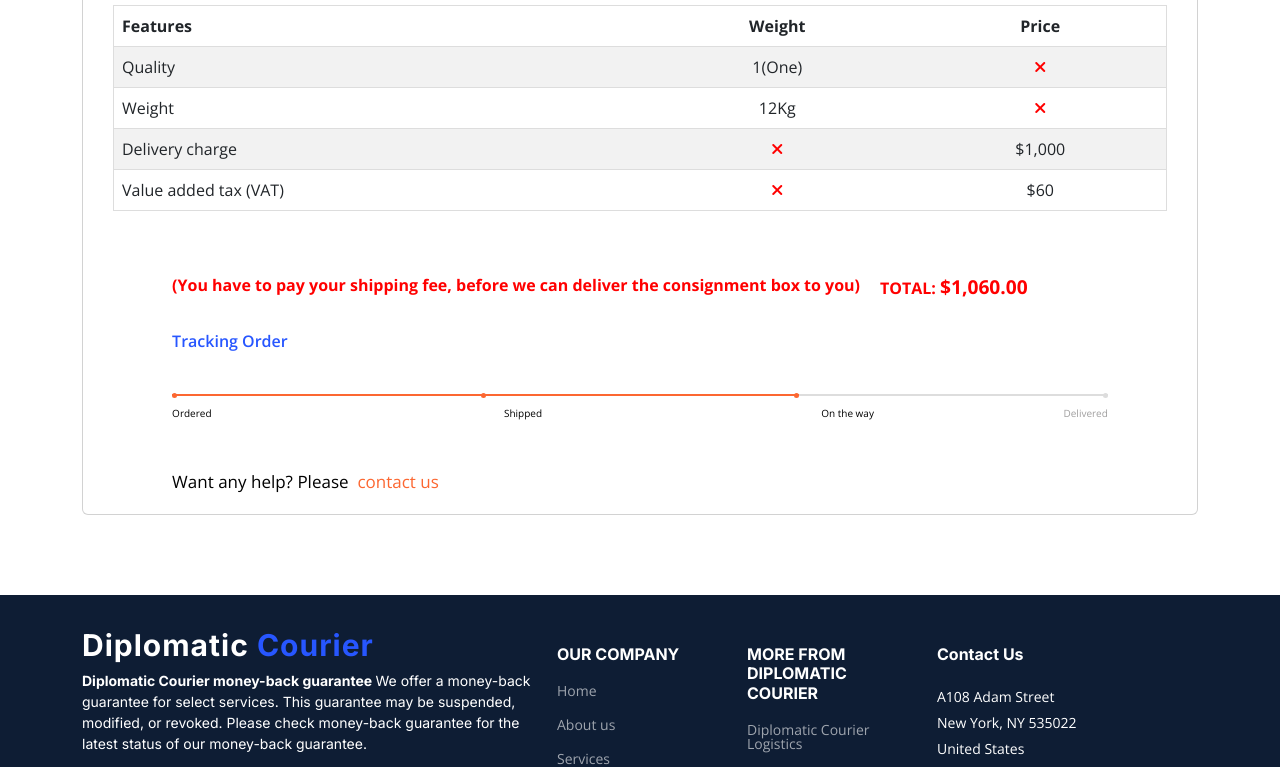
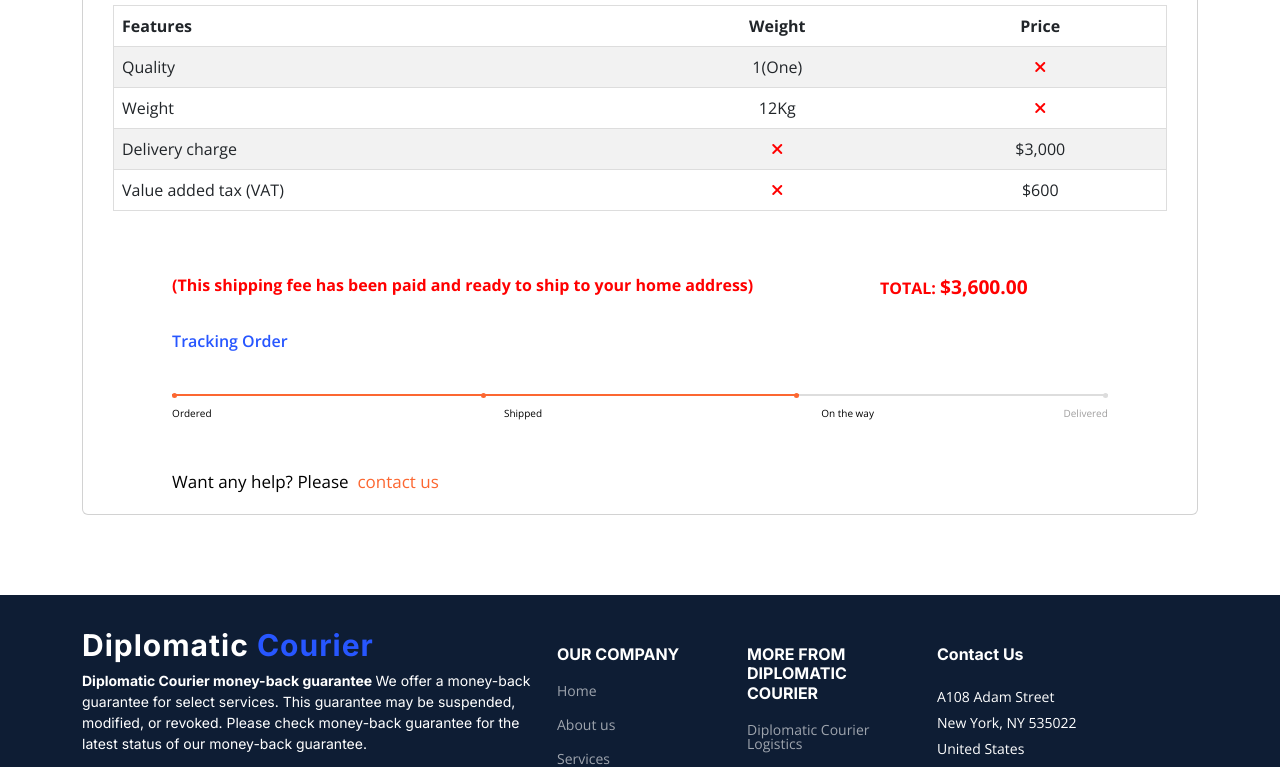
Before and after one commit to diplomaticcorier/home, a plain HTML site: page code.html in a window 1280 px wide. Shown: the part 1522-2289 px from the top of the page. Drawn offline with nearby package versions, Linux system fonts and the light colour scheme.

Commit message:
Update code.html

```diff
--- a/code.html
+++ b/code.html
@@ -485,12 +485,12 @@
                           <tr class="tr">
                               <td class="td">Delivery charge</td>
                               <td class="td"><i class="fa fa-remove"></i></td>
-                              <td class="td">&#x24;1,000</td>
+                              <td class="td">&#x24;3,000</td>
                           </tr>
                           <tr class="tr">
                               <td class="td">Value added tax (VAT)</td>
                               <td class="td"><i class="fa fa-remove"></i></td>
-                              <td class="td">&#x24;60</td>
+                              <td class="td">&#x24;600</td>
                           </tr>
 
                       </table>
@@ -503,10 +503,9 @@
 
                       <div class="row">
                           <div class="col-9">
-                              <p>(You have to pay your shipping fee, before we can deliver the
-                                  consignment box to you)</p>
+                              <p>(This shipping fee has been paid and ready to ship to your home address)</p>
                           </div>
-                          <div class="col-3 done">TOTAL: <big>&#x24;1,060.00</big></div>
+                          <div class="col-3 done">TOTAL: <big>&#x24;3,600.00</big></div>
                       </div>
                   </div>
                   <div class="tracking">
```
